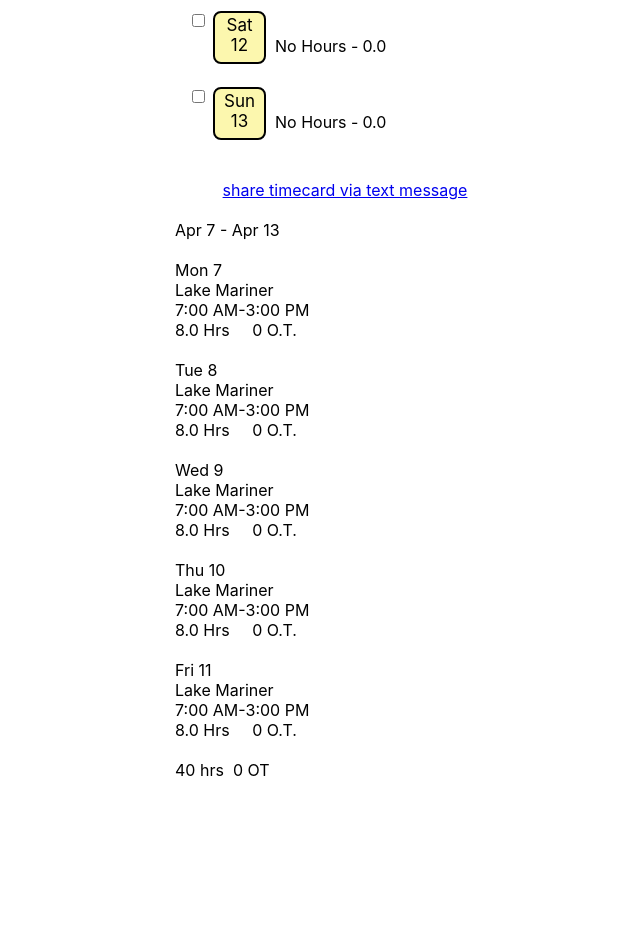
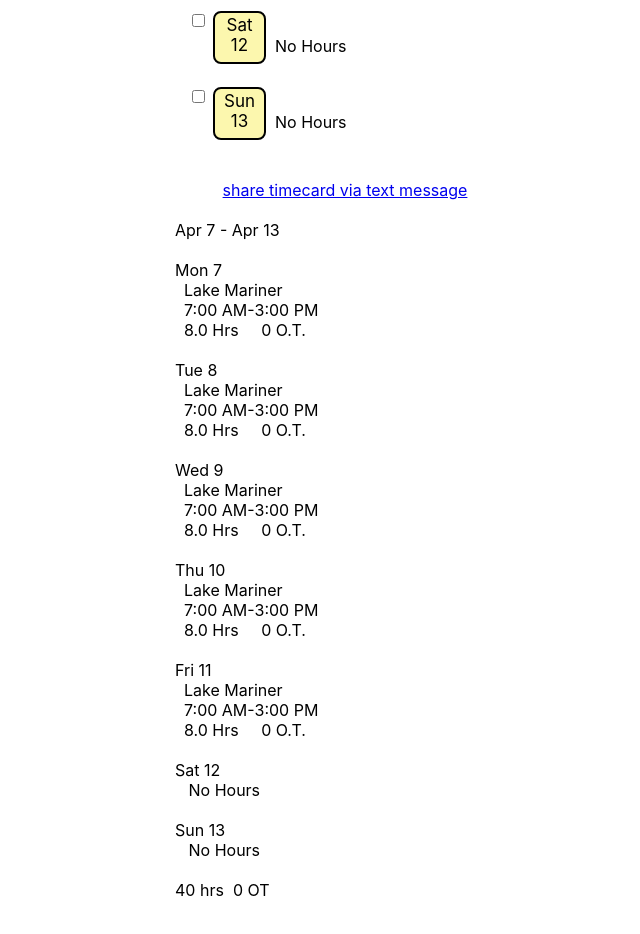
Before and after one commit to bradronto/bradronto.github.io, a React (Create React App) app in the folder timekeep/: page / in a window 1280 px wide. Shown: the part 436-1370 px from the top of the page, without its empty margins (295-935 px from the left). Built offline with nearby package versions, Linux system fonts and the light colour scheme.

Commit message:
and another..

```diff
--- a/timekeep/src/components/work-hours.js
+++ b/timekeep/src/components/work-hours.js
@@ -9,9 +9,9 @@ import getDatesOfCurrentWeek from "./current-week";
 const WorkHoursTracker = () => {
 
   const [changeWeek, setChangeWeek] = useState(1);
-  const daysOfWeek = getDatesOfCurrentWeek(changeWeek);
+  const daysOfWeek = getDatesOfCurrentWeek(changeWeek);  //chgwk is 1 for this week and -6 for last
   const initJobs = ["Lake Mariner Data", "Linde Niag Falls"];
-  const [jobsArray,setJobsArray] = useState(initJobs);
+  const [jobNames,setJobNames] = useState(initJobs);
   const [workHours, setWorkHours] = useState(
     daysOfWeek.map((item,index) => ({ start: "7:00 AM", end: index<5 ? "3:00 PM":"7:00 AM", job: "Lake Mariner", isChecked: index < 5 ?true:false, showNew: false }))
   );
@@ -25,16 +25,13 @@ const WorkHoursTracker = () => {
     setWorkHours(updatedWorkHours);
 
     if (value === "New Item") {
-     // setShowInputPopup(true); // Show the pop-up when "New Item" is selected
       updatedWorkHours[index]["showNew"] = true;
     } else {
       setSelectedOption(value); // Update selected option
-     //updatedWorkHours[index]["job"] = value;
      }
-
-
     console.log(workHours[index].end)
   };
+
 
   const handleWeekChange = (chosenWeek) =>
     {
@@ -61,17 +58,17 @@ const WorkHoursTracker = () => {
 
   const weekTotal = () =>
   {
-   const reg = workHours.slice(0,5).reduce(
+   const reg = workHours.slice(0,5).reduce(  // regular hours
     (total, day) => total + (calculateTotalHours(day.start, day.end) <=8 ?calculateTotalHours(day.start, day.end):8),
     0
    );
 
-   const rot = workHours.slice(0,5).reduce(
+   const rot = workHours.slice(0,5).reduce(  // weekday OT hours
     (total, day) => total + (calculateTotalHours(day.start, day.end)>8?calculateTotalHours(day.start, day.end)-8:0),
     0
    );
 
-   const wot = workHours.slice(5).reduce(
+   const wot = workHours.slice(5).reduce(  // weekend OT hours
     (total, day) => total + (calculateTotalHours(day.start, day.end)),
     0
    );
@@ -96,7 +93,7 @@ const WorkHoursTracker = () => {
 
 const [reg,ot] = weekTotal();
 
-  const [options, setOptions] = useState(jobsArray); // Initial options
+  const [options, setOptions] = useState(jobNames); // Initial options
   const [selectedOption, setSelectedOption] = useState(""); // State for selected option
   //const [showInputPopup, setShowInputPopup] = useState(false); // State for pop-up visibility
   const [newOption, setNewOption] = useState(""); // State for new option input
@@ -111,11 +108,11 @@ const [reg,ot] = weekTotal();
 
     if (event.key === "Enter") {
       if (newOption.trim() && !options.includes(newOption)) {
-        setJobsArray([...jobsArray, newOption]);
+        setJobNames([...jobNames, newOption]);
        }
       workHours[index].showNew = false;
       setNewOption(""); // Clear the input field
-      console.log("jobs",jobsArray,options,newOption)
+      console.log("jobs",jobNames,options,newOption)
      }
 
   };
@@ -165,16 +162,12 @@ const [reg,ot] = weekTotal();
        value={workHours[index].job}
         onChange={(e) => handleChange(index, "job", e.target.value)}
         >
-         {jobsArray.map((job, indx) => (
+         {jobNames.map((job, indx) => (
         <option  key={indx} value={job}>
           {job}
-        </option>
-
-      ))}
+        </option>))}
        <option value="New Item">New Job</option>
         </select>
-
-
          {/* Pop-up Input */}
   {workHours[index].showNew == true && (
         <div  >
@@ -188,10 +181,6 @@ const [reg,ot] = weekTotal();
           />
         </div>
       )}
-
-
-
-
        <select  className="cool-time-select"// style={{ marginRight: "0px" }}
         defaultValue={timeOptions['14']}
         onChange={(e) => handleChange(index, "start", e.target.value)}
@@ -213,18 +202,17 @@ const [reg,ot] = weekTotal();
         </option>
       ))}
         </select>
-
          </>
       ) : (
         <>
-
-          <p className="cool-span"> No Hours -  </p>
+          <p className="cool-span"> No Hours   </p>
         </>
       )}
         </div>
           </td> <td style={{marginBottom: "0px", alignContent:"baselines"}}>
           <span style={{  marginBottom: "0px", alignContent:"baselines" }}>
-           {index<5?( // is it a weekday?
+           {    //index<5?( // is it a weekday?
+            workHours[index].isChecked?(
             <>
           {
            calculateTotalHours(workHours[index].start, workHours[index].end).toFixed(1)
@@ -239,9 +227,9 @@ const [reg,ot] = weekTotal();
             </>
            ) : ( //weekends are OT
             <>
-
-            {calculateTotalHours(workHours[index].start, workHours[index].end).toFixed(1)}
-
+           {
+           //calculateTotalHours(workHours[index].start, workHours[index].end).toFixed(1)
+            }
 
              </>)}
            </span>
@@ -265,14 +253,14 @@ const [reg,ot] = weekTotal();
 {workHours[index].isChecked ? (  // only show checked days
         <>
       <span style={{ marginLeft:"0px"}}>
-      {daysOfWeek[index]}
+      {daysOfWeek[index] }
       </span>
       <br />
-         {workHours[index].job} <br></br>
+      &nbsp; {workHours[index].job} <br></br>
          <span  className="indent">
-           {workHours[index].start}-{workHours[index].end} <br></br>
+      &nbsp;     {workHours[index].start}-{workHours[index].end} <br></br>
 
-           {index<5?(
+      &nbsp;     {index<5?(
             <>
 
             {calculateTotalHours(workHours[index].start, workHours[index].end)>8?8:calculateTotalHours(workHours[index].start, workHours[index].end).toFixed(1)} Hrs
@@ -280,6 +268,7 @@ const [reg,ot] = weekTotal();
 
           </>
            ) : (
+
             <>
             0.0 Hrs  &nbsp; &nbsp;{calculateTotalHours(workHours[index].start, workHours[index].end).toFixed(1)} O.T.
 
@@ -294,9 +283,12 @@ const [reg,ot] = weekTotal();
         <br />
         </>
 
-        ) : (
+        ) : (  // no work days
           <>
-
+           {daysOfWeek[index] }
+           <br />
+           &nbsp; &nbsp;No Hours
+           <br /><br />
           </>
         )}
 
```
Lines whose indentation alone changed are shown as unchanged.
